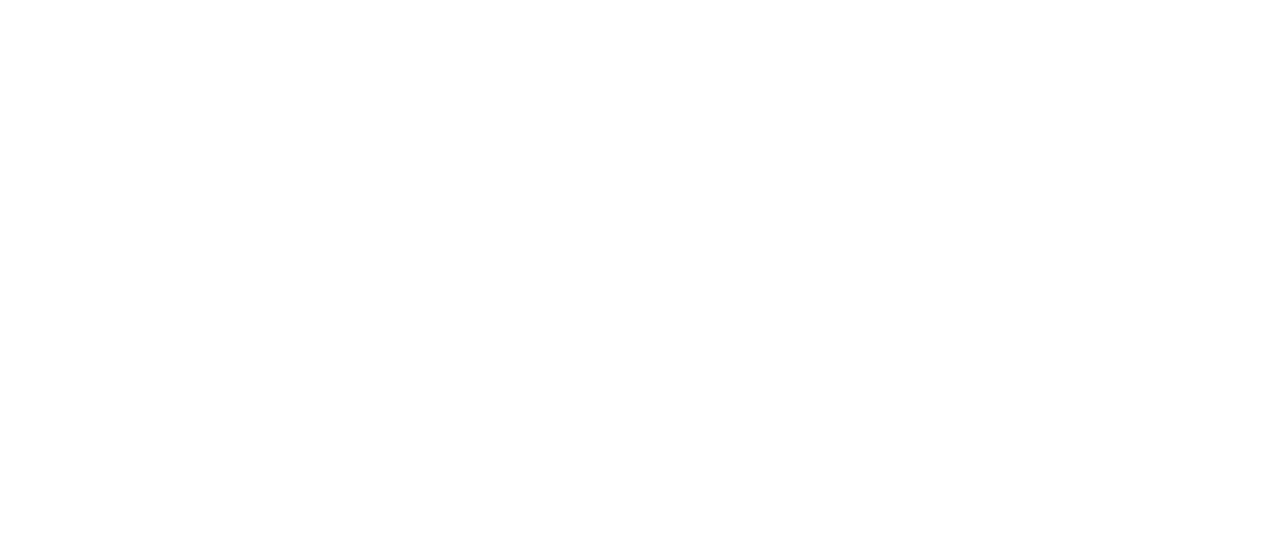
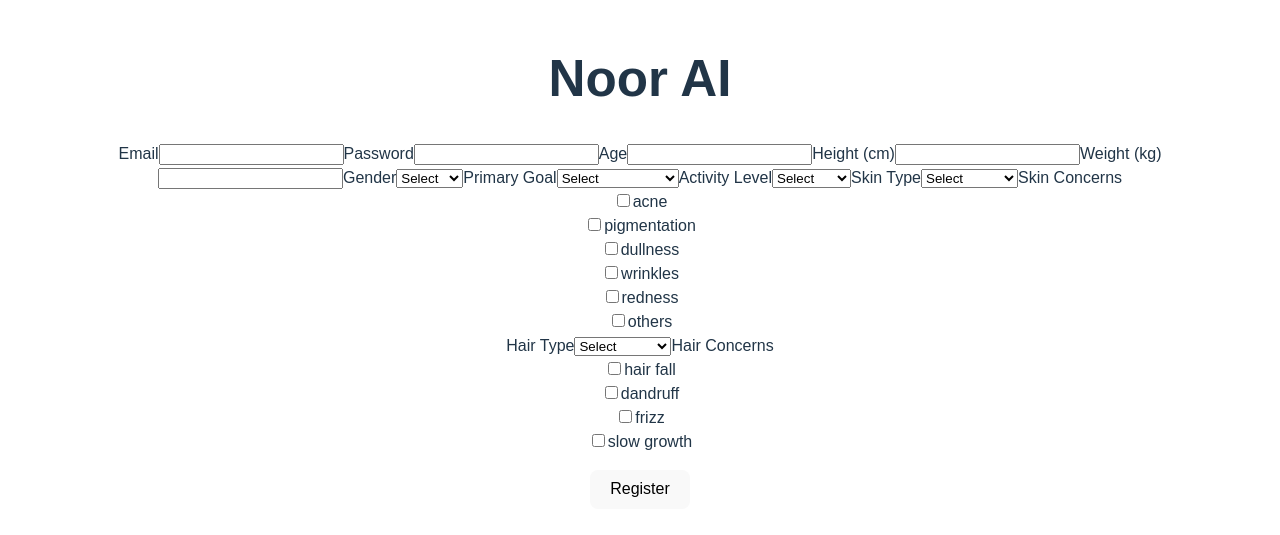
Before and after one commit to Khyati-Kapil/Noor-AI, a React (Vite) app in the folder client/noor-ai/: page / in a window 1280 px wide. Shown: the part 137-672 px from the top of the page. Built offline with nearby package versions, Linux system fonts and the light colour scheme.

Commit message:
basic registration form added

```diff
--- a/client/noor-ai/src/App.jsx
+++ b/client/noor-ai/src/App.jsx
@@ -1,12 +1,14 @@
-
 import './App.css'
-
+import Register from "./pages/Register";
 function App() {
   return (
-    <>
-
-    </>
-  )
+    <div style={{ padding: "2rem", fontFamily: "sans-serif" }}>
+      <h1>Noor AI</h1>
+      <div >
+      <Register />
+    </div>
+    </div>
+  );
 }
 
 export default App
--- /dev/null
+++ b/client/noor-ai/src/pages/Register.jsx
@@ -0,0 +1,142 @@
+import { useState } from "react";
+
+const Register = () => {
+  const [formData, setFormData] = useState({
+    email: "",
+    password: "",
+    age: "",
+    height: "",
+    weight: "",
+    gender: "",
+    primaryGoal: "",
+    activityLevel: "",
+    skinType: "",
+    skinConcerns: [],
+    hairType: "",
+    hairConcerns: []
+  });
+
+  const handleChange = (e) => {
+    const { name, value } = e.target;
+    setFormData((prev) => ({
+      ...prev,
+      [name]: value,
+    }));
+  };
+
+  const handleCheckboxChange = (e, type) => {
+    const { value, checked } = e.target;
+    setFormData((prev) => ({
+      ...prev,
+      [type]: checked ? [...prev[type], value]: prev[type].filter((v) => v !== value),
+    }));
+  };
+
+  const handleSubmit=(e)=>{
+    e.preventDefault()
+    console.log("Register:",formData)
+    alert("Form submitted Successfully");
+  }
+  return (
+    <>
+    <form onSubmit={handleSubmit}>
+        <label>Email</label>
+        <input name="email" value ={formData.email} onChange={handleChange} />
+        <label>Password</label>
+        <input type="password" name="password" value={formData.password} onChange={handleChange} />
+        <label>Age</label>
+        <input name="age" value={formData.age} onChange={handleChange} />
+        <label>Height (cm)</label>
+        <input name="height" value={formData.height} onChange={handleChange} />
+        <label>Weight (kg)</label>
+        <input name="weight" value={formData.weight} onChange={handleChange} />
+        <label>Gender</label>
+        <select name ="gender" value={formData.gender} onChange={handleChange}>
+            <option value="">Select</option>
+            <option value="female">Female</option>
+            <option value="male">Male</option>
+            <option value="other">Other</option>
+        </select>
+        <label>Primary Goal</label>
+        <select
+          name="primaryGoal"
+          value={formData.primaryGoal}
+          onChange={handleChange}>
+          <option value="">Select</option>
+          <option value="gain">Weight Gain</option>
+          <option value="loss">Weight Loss</option>
+          <option value="maintain">Maintain</option>
+          <option value="skin">Improve Skin</option>
+          <option value="hair">Improve Hair</option>
+          <option value="wellness">Overall Wellness</option>
+        </select>
+
+        <label>Activity Level</label>
+        <select
+          name="activityLevel"
+          value={formData.activityLevel}
+          onChange={handleChange}
+        >
+          <option value="">Select</option>
+          <option value="light">Light</option>
+          <option value="moderate">Moderate</option>
+          <option value="active">Active</option>
+        </select>
+
+        <label>Skin Type</label>
+        <select
+          name="skinType"
+          value={formData.skinType}
+          onChange={handleChange}
+        >
+          <option value="">Select</option>
+          <option value="dry">Dry</option>
+          <option value="oily">Oily</option>
+          <option value="combination">Combination</option>
+          <option value="normal">Normal</option>
+        </select>
+
+        <label>Skin Concerns</label>
+        {["acne", "pigmentation", "dullness", "wrinkles","redness","others"].map((c) => (
+          <div key={c}>
+            <input type="checkbox" value={c} onChange={(e) => handleCheckboxChange(e, "skinConcerns")}/>
+            {c}
+          </div>
+        ))}
+
+        <label>Hair Type</label>
+        <select
+            name="hairType"
+            value={formData.hairType}
+            onChange={handleChange} >
+         <option value="">Select</option>
+          <option value="dry">Dry</option>
+          <option value="oily">Oily</option>
+          <option value="normal">Normal</option>
+          <option value="combination">Combination</option>
+        </select>
+
+        <label>Hair Concerns</label>
+        {["hair fall", "dandruff", "frizz", "slow growth"].map((c) => (
+          <div key={c}>
+            <input
+              type="checkbox"
+              value={c}
+              onChange={(e) => handleCheckboxChange(e, "hairConcerns")}
+            />
+            {c}
+          </div>
+        ))}
+
+    <button type="submit" style={{ marginTop: "1rem" }}>
+          Register
+        </button>
+      </form>
+
+
+    </>
+  )
+
+}
+
+export default Register;
```
Also changed, not shown: client/noor-ai/src/pages/Dashboard.jsx (added), client/noor-ai/src/pages/Onboarding.jsx (added).
